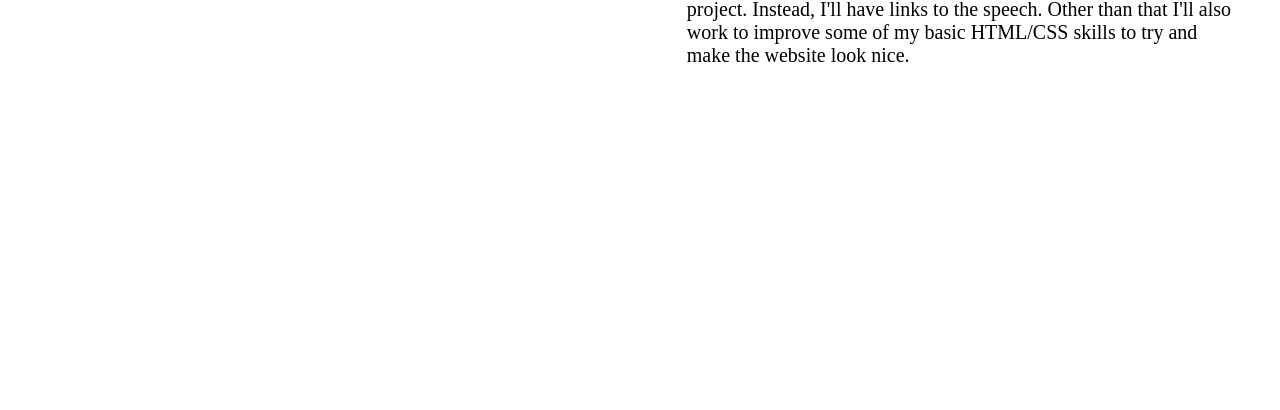
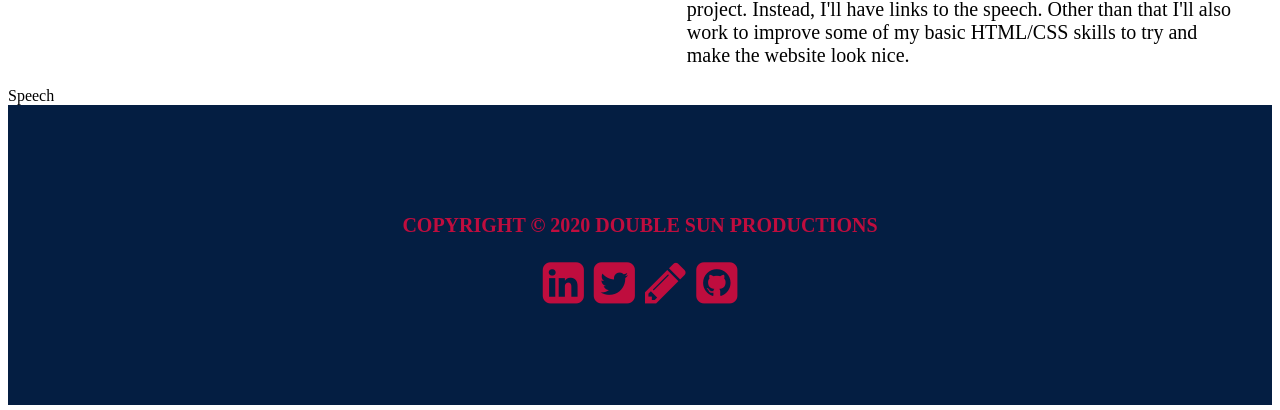
Before and after one commit to ravenusmc/three_speeches, a Vue app in the folder client/: page / in a window 1280 px wide. Shown: the part 769-1179 px from the top of the page. Before the commit the page ends 864 px from the top, so only its background shows below. Built offline with nearby package versions, Linux system fonts and the light colour scheme.

Commit message:
started work on speech component and added footer section

```diff
--- a/client/public/index.html
+++ b/client/public/index.html
@@ -5,12 +5,15 @@
     <meta http-equiv="X-UA-Compatible" content="IE=edge">
     <meta name="viewport" content="width=device-width,initial-scale=1.0">
     <link rel="icon" href="<%= BASE_URL %>favicon.ico">
-    <title><%= htmlWebpackPlugin.options.title %></title>
+    <title>3 Speeches</title>
+    <!-- Font Awesome -->
+     <link href="https://stackpath.bootstrapcdn.com/font-awesome/4.7.0/css/font-awesome.min.css" rel="stylesheet" integrity="sha384-wvfXpqpZZVQGK6TAh5PVlGOfQNHSoD2xbE+QkPxCAFlNEevoEH3Sl0sibVcOQVnN" crossorigin="anonymous">
   </head>
   <body>
     <noscript>
       <strong>We're sorry but <%= htmlWebpackPlugin.options.title %> doesn't work properly without JavaScript enabled. Please enable it to continue.</strong>
     </noscript>
+
     <div id="app"></div>
     <!-- built files will be auto injected -->
   </body>
--- a/client/src/components/generic/Footer.vue
+++ b/client/src/components/generic/Footer.vue
@@ -0,0 +1,54 @@
+<template>
+  <div>
+    <footer>
+      <div class='footer_fix'>
+        <h2 class='footerTitle font'>Copyright &copy; 2020 Double Sun Productions<br></h2>
+          <div>
+            <a href="https://www.linkedin.com/in/mcuddy1/"><i class="fa fa-linkedin-square fa-3x" aria-hidden="true"></i></a>
+            <a href="https://twitter.com/mcuddy7"><i class="fa fa-twitter-square fa-3x" aria-hidden="true"></i></a>
+            <a href="https://codingsaga.wordpress.com/"><i class="fa fa-pencil fa-3x" aria-hidden="true"></i></a>
+            <a href="https://github.com/ravenusmc"><i class="fa fa-github-square fa-3x" aria-hidden="true"></i></a>
+          </div>
+      </div>
+    </footer>
+  </div>
+</template>
+
+<script>
+export default {
+  name: 'Footer',
+};
+</script>
+
+<style scoped>
+
+.fa-linkedin-square, .fa-twitter-square, .fa-pencil, .fa-github-square {
+  color: #BF0D3E;
+  margin: 5px;
+}
+
+footer {
+  display: flex;
+  flex-direction: column;
+  justify-content: center;
+  align-items: center;
+  background: #041E42;
+  height: 300px;
+}
+
+.footer_fix {
+  display: flex;
+  flex-direction: column;
+  align-items: center;
+  justify-content: center;
+  margin-bottom: 50px;
+  padding-top: 50px;
+}
+
+.footerTitle {
+  color: #BF0D3E;
+  font-size: 20px;
+  text-transform: uppercase;
+}
+
+</style>
--- /dev/null
+++ b/client/src/components/home/Speech.vue
@@ -0,0 +1,11 @@
+<template>
+  <div>
+    Speech
+  </div>
+</template>
+
+<script>
+</script>
+
+<style scoped>
+</style>
--- a/client/src/views/Home.vue
+++ b/client/src/views/Home.vue
@@ -8,6 +8,12 @@
 
     <Purpose/>
 
+    <section>
+      <Speech></Speech>
+    </section>
+
+    <Footer/>
+
   </div>
 </template>
 
@@ -15,6 +21,8 @@
 import Title from '@/components/home/Title.vue';
 import HeaderArea from '@/components/home/HeaderArea.vue';
 import Purpose from '@/components/home/Purpose.vue';
+import Speech from '@/components/home/Speech.vue';
+import Footer from '@/components/generic/Footer.vue';
 
 export default {
   name: 'Home',
@@ -22,6 +30,8 @@ export default {
     Title,
     HeaderArea,
     Purpose,
+    Speech,
+    Footer,
   }
 }
 
```
